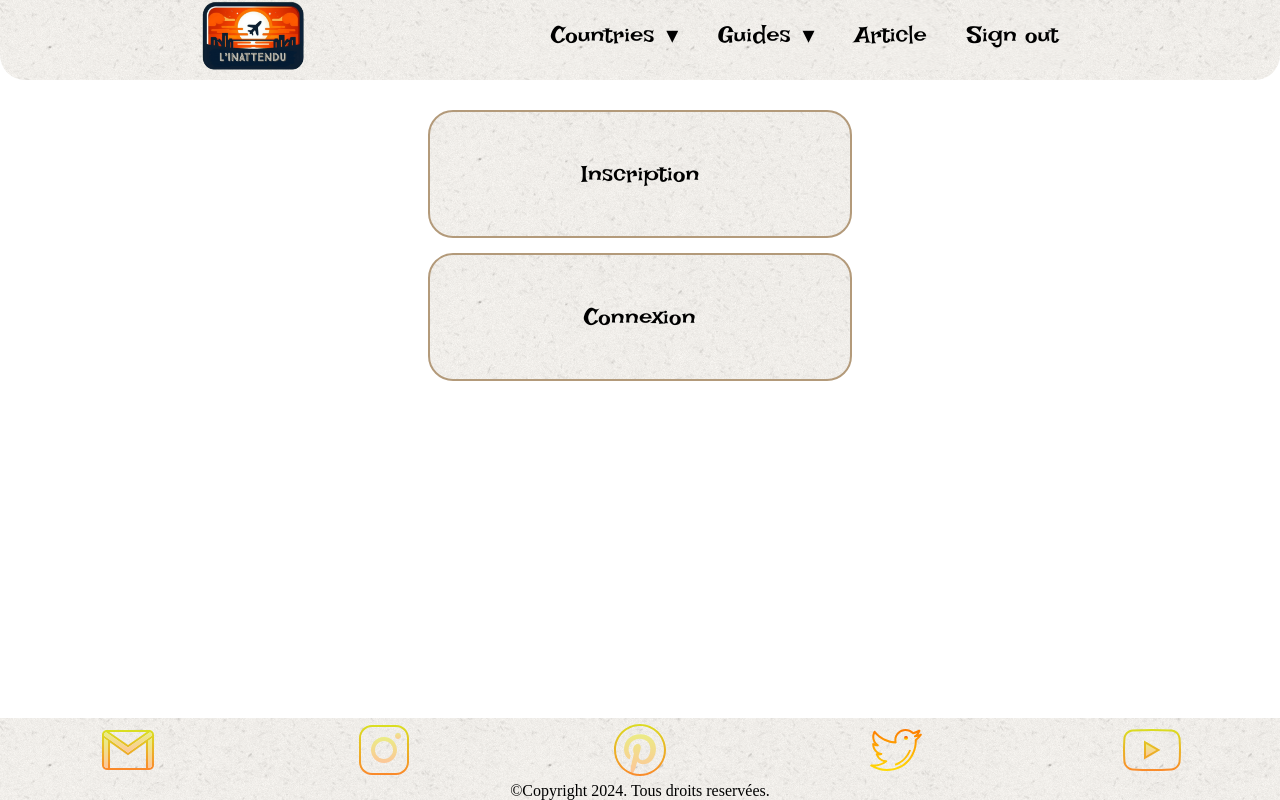
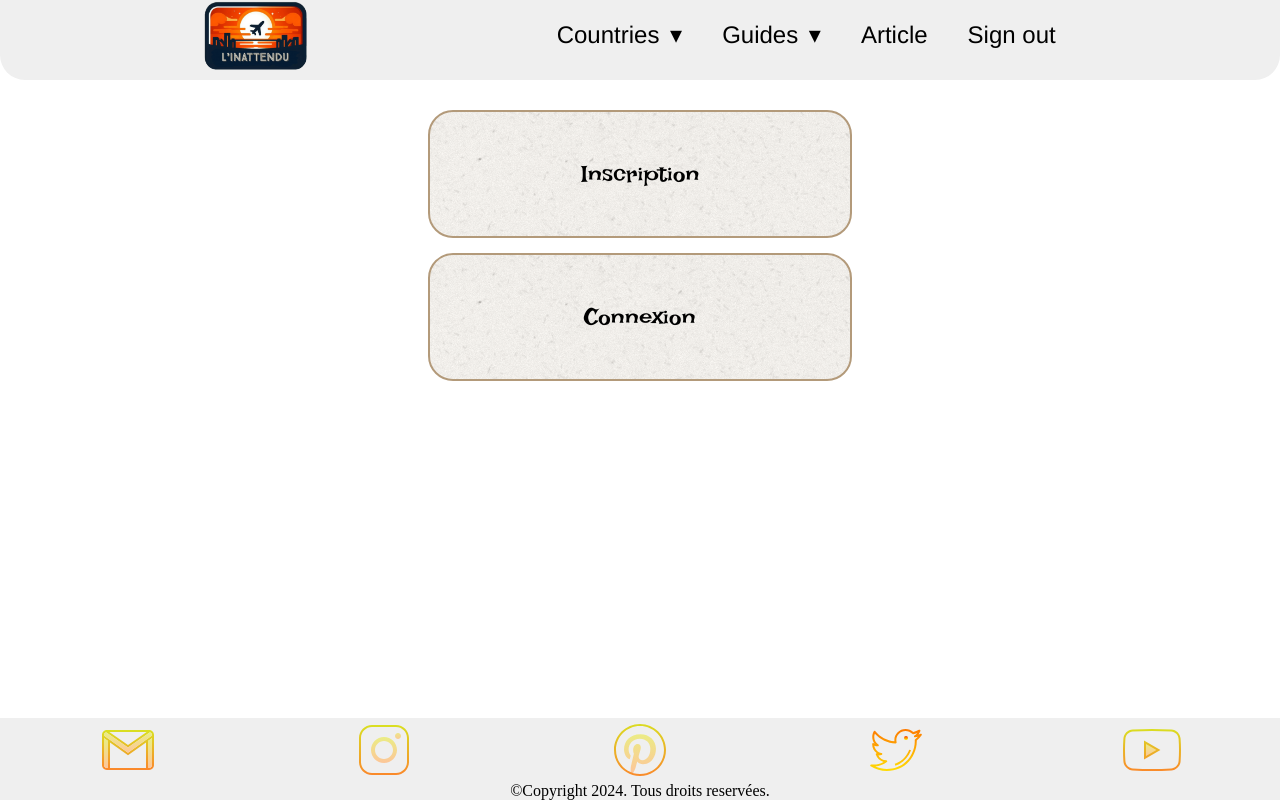
Before and after one commit to Alexandre2383/Voyage, a PHP site: page /asset/blog/profil.php in a window 1280 px wide. Run offline with PHP 8.4, Linux system fonts and the light colour scheme; some libraries are stand-ins or nearby versions.

Commit message:
Modification navbar

```diff
--- a/asset/css/footer.css
+++ b/asset/css/footer.css
@@ -1,6 +1,6 @@
 /* Image Background <- dossier image */
 footer{
-    background-image: url('../img/bg-ricepaper.png');
+    background: rgb(239, 239, 239);
     min-height: 8vh;
     color: black;
     text-align: center;
--- a/asset/css/navbar.css
+++ b/asset/css/navbar.css
@@ -1,11 +1,8 @@
-@font-face {
-  font-family: "Irish Grover";
-  src: url("../font/IrishGrover-Regular.ttf") format("truetype");
-}
+@import url(https://fonts.googleapis.com/css?family=Raleway:700);
 /* Font class------------------------------------------------------------------- */
 .nav {
   align-items: center;
-  font-family: "Irish Grover";
+  font-family: "Helvetica Neue", Helvetica, Arial, sans-serif;
   font-size: clamp(1.2rem, 2vw, 1.5rem);
   position: fixed;
   width: 100%;
@@ -13,7 +10,7 @@
   right: 0;
   z-index: 5;
   min-height: 80px;
-  background: url("../img/bg-ricepaper.png");
+  background: rgb(239, 239, 239);
   color: black;
   border-end-start-radius: 25px;
   border-end-end-radius: 25px;
@@ -33,13 +30,13 @@ nav ul li a:visited {
   padding: 0 20px;
   line-height: 70px;
   color: black;
-  background-image: url("../img/bg-ricepaper.png");
+  background: rgb(239, 239, 239);
   text-decoration: none;
 }
 nav ul li a:hover,
 nav ul li a:visited:hover {
-  background: antiquewhite;
-  color: black;
+  background: rgb(168, 168, 168);
+  color: rgb(239, 239, 239);
 }
 nav ul li a:not(:only-child):after,
 nav ul li a:visited:not(:only-child):after {
```
